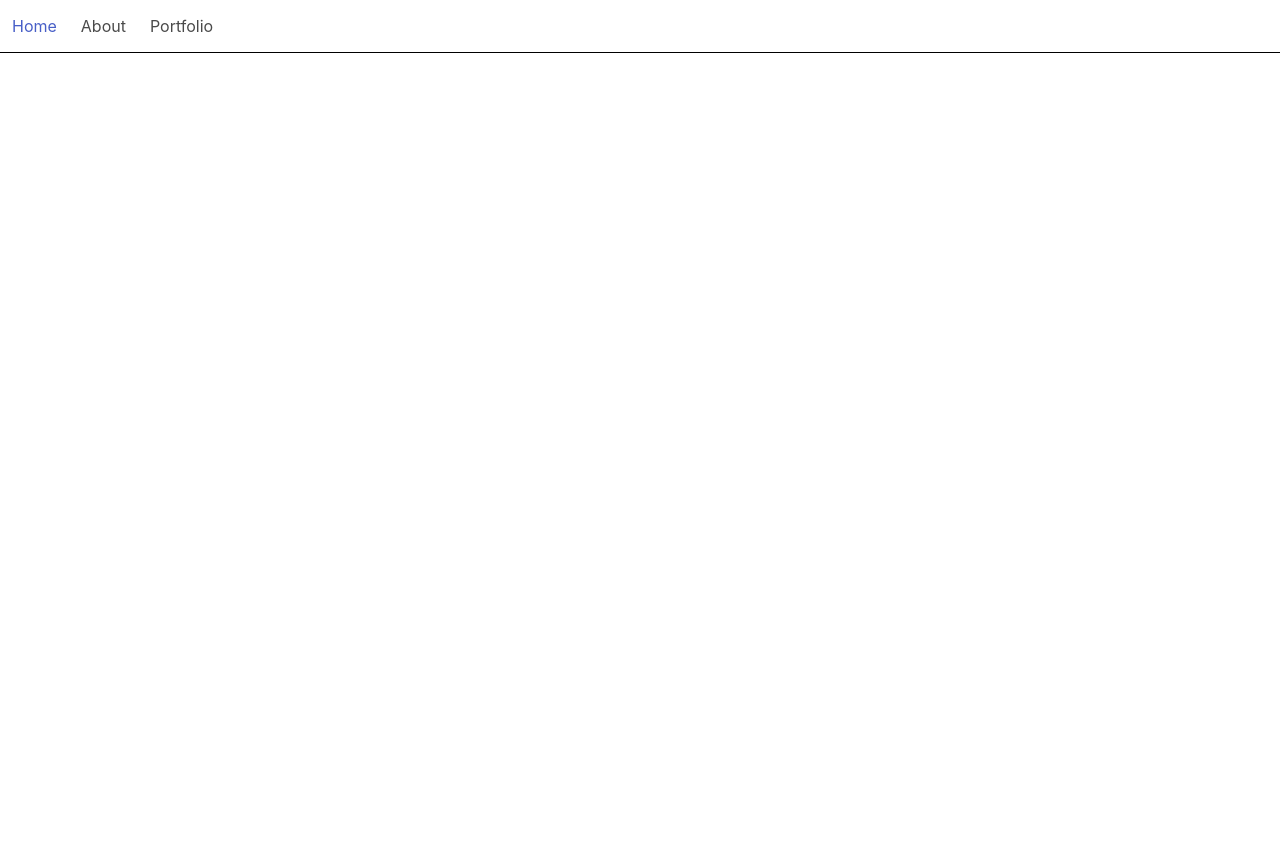
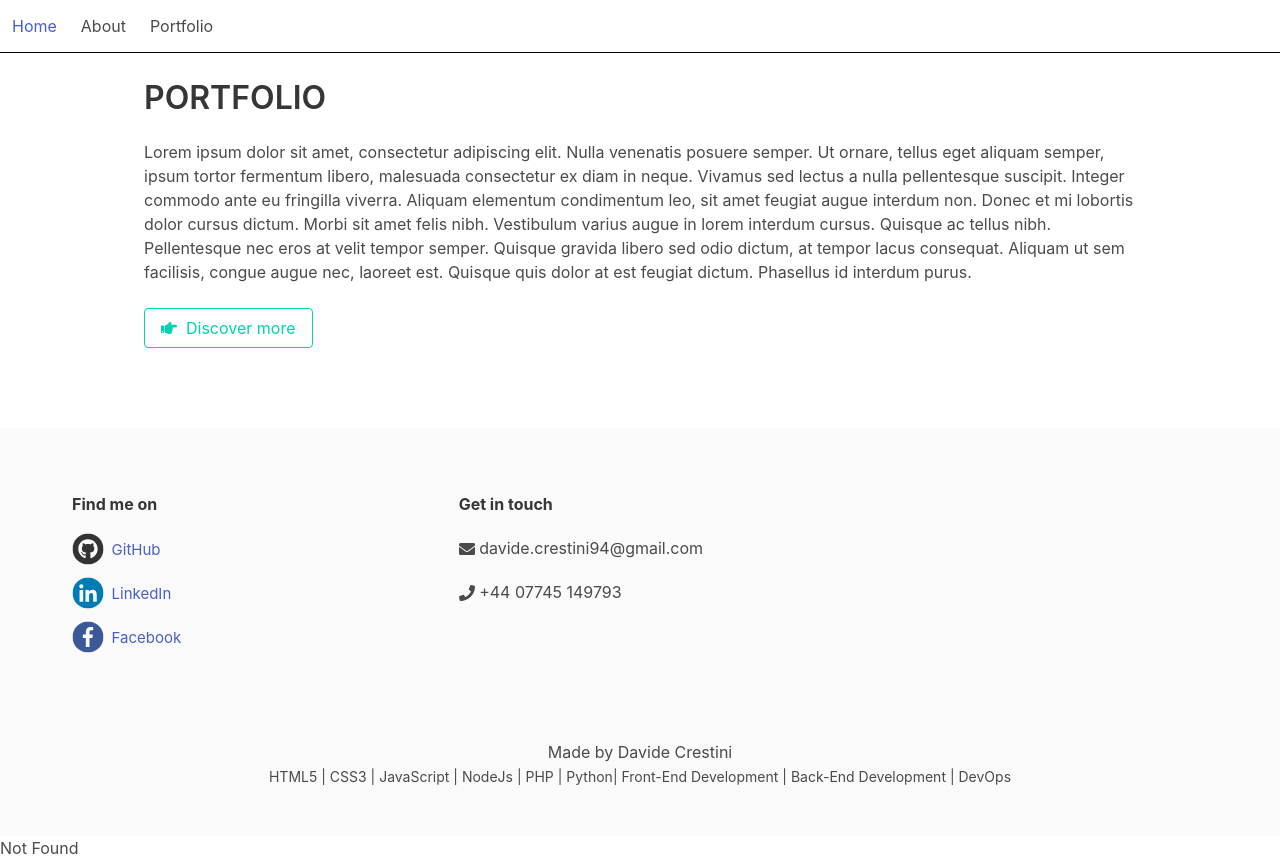
Before and after one commit to KrustyC/dcrestini.me, a React app: page /me/portfolio in a window 1280 px wide. Before the commit the page ends 800 px from the top, so only its background shows below. Built offline with nearby package versions, Linux system fonts and the light colour scheme.

Commit message:
started handling router

```diff
--- a/src/components/App.jsx
+++ b/src/components/App.jsx
@@ -1,5 +1,5 @@
 import React from 'react'
-import { BrowserRouter as Router, Route } from 'react-router-dom'
+import { BrowserRouter as Router, Route, Switch } from 'react-router-dom'
 
 import Landing from './landing'
 import Me from './me'
@@ -9,6 +9,7 @@ const App = () => (
     <div>
       <Route exact path="/" component={Landing} />
       <Route path='/me' component={Me} />
+      <Route path='*' component={() => (<h1> Not Found </h1>)} />
     </div>
   </Router>
 )
--- a/src/components/landing/index.jsx
+++ b/src/components/landing/index.jsx
@@ -5,7 +5,7 @@ import './landing.scss'
 class Landing extends Component {
   render(){
    return (
-    <div className="hero is-large is-bold">
+    <div className="landing hero is-large is-bold">
       <div className="hero-body">
         <div className="container has-text-centered">
           <h3 className="title is-2 has-text-light">
@@ -17,10 +17,9 @@ class Landing extends Component {
         </div>
 
         <div className="row has-text-centered has-button has-text-light">
-          <i className="fa fa-wrench fa-2x"/>
-          <p className="subtitle is-5 has-text-light">
-            <Link to="/me"> Work in progress... </Link>
-          </p>
+          <Link to="/me/about" className="button is-outlined is-primary is-inverted is-large">
+            <i className="fa fa-wrench"/>&nbsp;Work in progress...
+          </Link>
         </div>
       </div>
     </div>
--- a/src/components/landing/landing.scss
+++ b/src/components/landing/landing.scss
@@ -1,16 +1,7 @@
-html, body {
-  height: 100%;
-  overflow-y:hidden;
+.landing.hero {
+  display: flex;
+  height: 100vh;
 
-  ::-webkit-scrollbar {
-    display: none;
-  }
-
-  #root {
-    height: inherit;
-    div {
-      height: inherit;
-      .hero {
   background-image: -ms-linear-gradient(top left, #55CF9A 38%, #719FBD 62%);
   background-image: -moz-linear-gradient(top left, #55CF9A 38%, #719FBD 62%);
   background-image: -o-linear-gradient(top left, #55CF9A 38%, #719FBD 62%);
@@ -32,8 +23,3 @@ html, body {
     }
   }
 }
-
-    }
-  }
-
-}
--- a/src/components/me/home/index.jsx
+++ b/src/components/me/home/index.jsx
@@ -1,14 +1,12 @@
 import React, { Component } from 'react';
 import './home.scss'
 
-
-import Header from './_header'
-// import About from './_about'
+import About from './_about'
 import Quote from './_quote'
 
 const Home = () => (
   <div>
-    <Header />
+    <About />
     <Quote />
   </div>
 
--- a/src/components/me/index.js
+++ b/src/components/me/index.js
@@ -1,19 +1,19 @@
 import React from 'react'
-import { BrowserRouter as Router, Route } from 'react-router-dom'
+import { BrowserRouter as Router, Route, Switch } from 'react-router-dom'
 
-import Navbar from './navbar'
+import Navbar from './shared/navbar'
 import Home from './home'
-import Footer from './footer'
+import Portfolio from './portfolio'
+import Footer from './shared/footer'
 
 const Me = () => (
   <div>
     <Navbar/>
 
-    <Router>
-      <div>
-        <Route exact path="/" component={Home} />
-      </div>
-    </Router>
+    <Switch>
+      <Route path="/me/about" component={Home} />
+      <Route path="/me/portfolio" component={Portfolio} />
+    </Switch>
 
     <Footer/>
   </div>
--- a/src/components/me/portfolio/index.jsx
+++ b/src/components/me/portfolio/index.jsx
@@ -4,9 +4,23 @@ class Portfolio extends Component {
   render(){
    return (
     <div className="container">
-      <div className="tile is-ancestor">
-        Portfolio
+      <section className="hero is-medium is-bold">
+      <div className="hero-body about">
+        <div className="tile is-ancestor">
+          <div className="tile is-parent">
+            <div className="tile is-child">
+              <p className="title">PORTFOLIO</p>
+                <div className="content">
+                  Lorem ipsum dolor sit amet, consectetur adipiscing elit. Nulla venenatis posuere semper. Ut ornare, tellus eget aliquam semper, ipsum tortor fermentum libero, malesuada consectetur ex diam in neque. Vivamus sed lectus a nulla pellentesque suscipit. Integer commodo ante eu fringilla viverra. Aliquam elementum condimentum leo, sit amet feugiat augue interdum non. Donec et mi lobortis dolor cursus dictum. Morbi sit amet felis nibh. Vestibulum varius augue in lorem interdum cursus. Quisque ac tellus nibh. Pellentesque nec eros at velit tempor semper. Quisque gravida libero sed odio dictum, at tempor lacus consequat. Aliquam ut sem facilisis, congue augue nec, laoreet est. Quisque quis dolor at est feugiat dictum. Phasellus id interdum purus.
+                </div>
+                  <a className="button is-primary is-outlined">
+                    <i className="fa fa-hand-point-right" /> &nbsp; Discover more
+                  </a>
+            </div>
+          </div>
+        </div>
       </div>
+    </section>
     </div>
     )
   }
--- a/src/components/me/footer/index.jsx
+++ b/src/components/me/shared/footer/index.jsx
@@ -1,7 +1,7 @@
 import _ from 'lodash'
 import React, { Component } from 'react'
 
-class About extends Component {
+class Footer extends Component {
   getLinks() {
     return [
       { value: 'GitHub', icon: 'github', link: 'https://github.com/KrustyC', color: '#333333'},
@@ -22,8 +22,8 @@ class About extends Component {
             <div>
               <ul>
               {
-                _.map(this.getLinks(), x => (
-                  <li>
+                _.map(this.getLinks(), (x, k) => (
+                  <li key={k}>
                     <a href={x.link} target="_blank">
                       <span className="fa-layers">
                         <i
@@ -71,4 +71,4 @@ class About extends Component {
     }
 }
 
-export default About
+export default Footer
--- a/src/components/me/navbar/index.jsx
+++ b/src/components/me/shared/navbar/index.jsx
@@ -10,7 +10,7 @@ export default class Navbar extends Component {
 
     const links = [
       {
-        path: '/me',
+        path: '/',
         text: 'Home',
         icon: 'fa fa-home'
       },
@@ -20,7 +20,7 @@ export default class Navbar extends Component {
         icon: 'fab fa-linux'
       },
       {
-        path: '/me/portfolio',
+        path: '/me/portfolios',
         text: 'Portfolio',
         icon: 'fa fa-id-card'
       },
```
Also changed, not shown: src/components/me/shared/navbar/navbar.scss (renamed from src/components/me/navbar/navbar.scss). Lines whose indentation alone changed are shown as unchanged.
